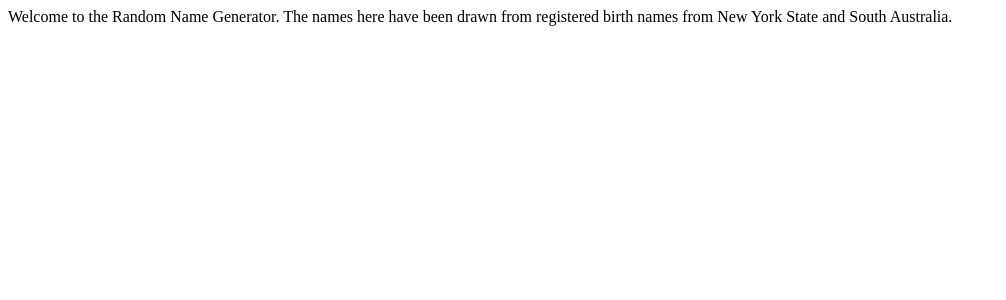
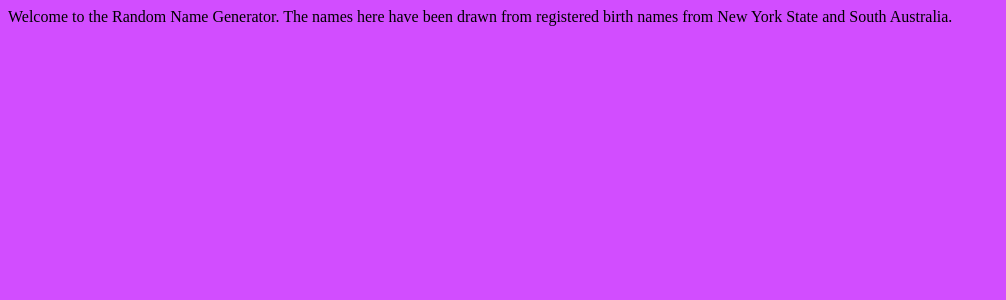
Before and after one commit to earlycorby/earlycorby.github.io, a Jekyll site: the page challenges/RandomNameGenerator/index.html, which Jekyll copies as it is, in a window 1280 px wide. Shown: the top 300 px of the page, without its empty margins (0-1006 px from the left). Built offline with Jekyll 4.4.1, drawn with Linux system fonts in a browser that asks for light colours.

Commit message:
Update index.html

```diff
--- a/challenges/RandomNameGenerator/index.html
+++ b/challenges/RandomNameGenerator/index.html
@@ -3,7 +3,7 @@
 <html lang="en" xmlns="http://www.w3.org/1999/xhtml">
 <head>
     <meta charset="utf-8" />
-    <link rel="stylesheet" href="/css/styles.css" />
+    <link rel="stylesheet" href="./css/styles.css" />
     <title>Random Name Generator</title>
 </head>
 <body>
```
